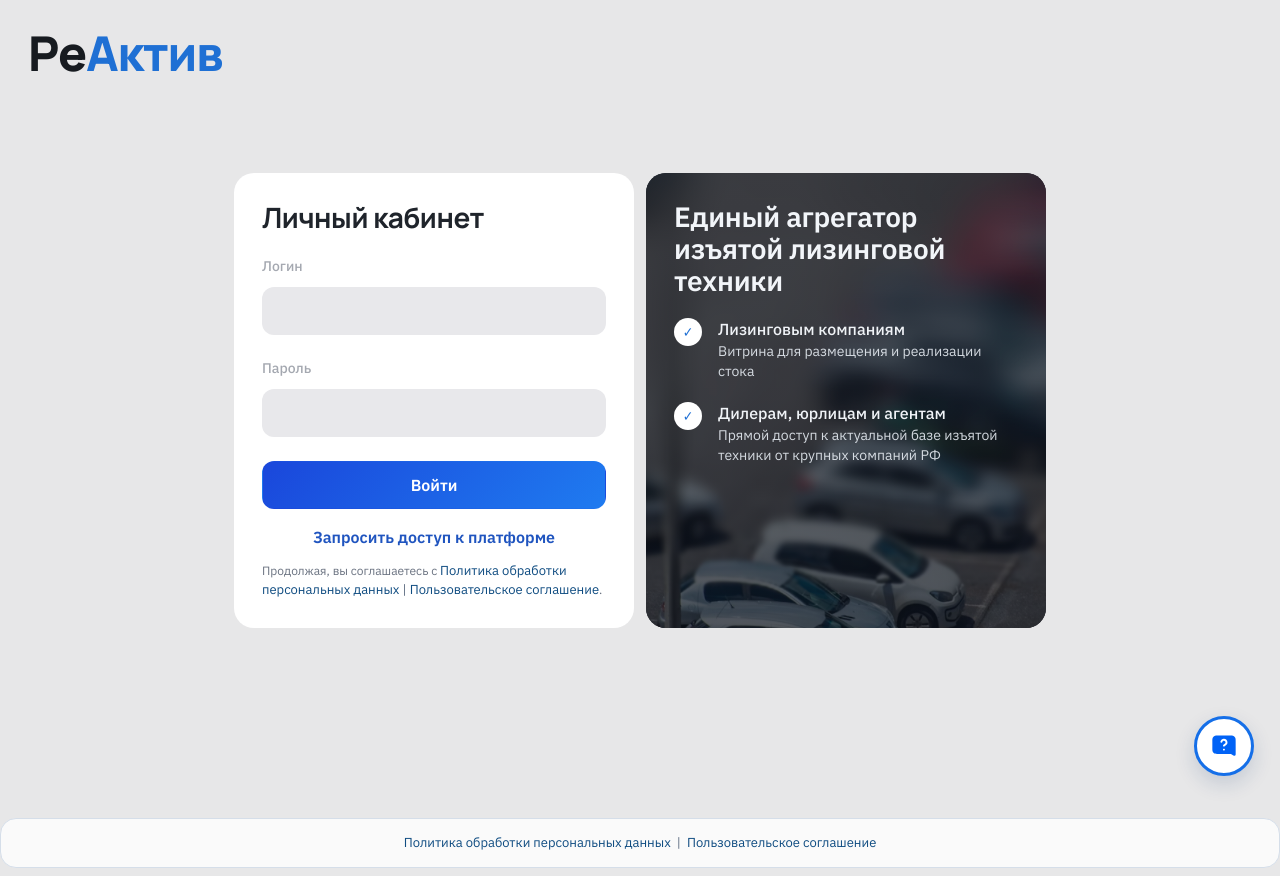
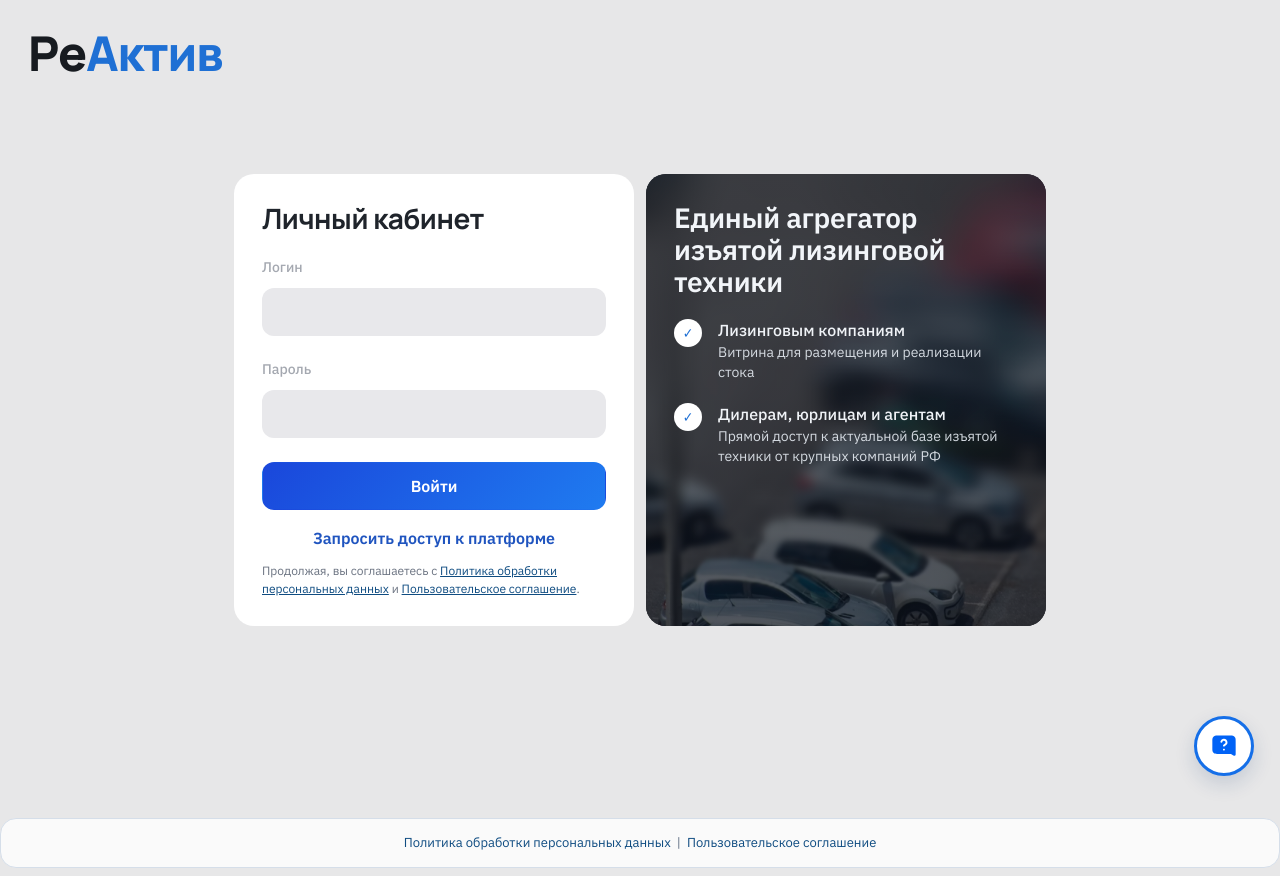
Before and after one commit to RomanOdokienko/ReActiv, a React (Vite) app in the folder frontend/: page /login in a window 1280 px wide. Built offline with nearby package versions, Linux system fonts and the light colour scheme; no server answers.

Commit message:
ui(legal): refine login consent copy

```diff
--- a/frontend/src/components/LegalLinks.tsx
+++ b/frontend/src/components/LegalLinks.tsx
@@ -11,30 +11,36 @@ interface LegalLinksProps {
   className?: string;
 }
 
+function LegalLink({
+  href,
+  label,
+}: {
+  href: string;
+  label: string;
+}) {
+  return (
+    <a href={href} target="_blank" rel="noopener noreferrer" title={label} aria-label={label}>
+      {label}
+    </a>
+  );
+}
+
+export function PrivacyPolicyLink() {
+  return <LegalLink href={PRIVACY_POLICY_URL} label={PRIVACY_POLICY_LABEL} />;
+}
+
+export function TermsLink() {
+  return <LegalLink href={TERMS_URL} label={TERMS_LABEL} />;
+}
+
 export function LegalLinks({ className = "" }: LegalLinksProps) {
   const normalizedClassName = className.trim();
 
   return (
     <span className={normalizedClassName || undefined}>
-      <a
-        href={PRIVACY_POLICY_URL}
-        target="_blank"
-        rel="noopener noreferrer"
-        title={PRIVACY_POLICY_LABEL}
-        aria-label={PRIVACY_POLICY_LABEL}
-      >
-        {PRIVACY_POLICY_LABEL}
-      </a>
+      <PrivacyPolicyLink />
       {" | "}
-      <a
-        href={TERMS_URL}
-        target="_blank"
-        rel="noopener noreferrer"
-        title={TERMS_LABEL}
-        aria-label={TERMS_LABEL}
-      >
-        {TERMS_LABEL}
-      </a>
+      <TermsLink />
     </span>
   );
 }
--- a/frontend/src/pages/LoginPage.tsx
+++ b/frontend/src/pages/LoginPage.tsx
@@ -2,7 +2,7 @@ import { useEffect, useState } from "react";
 import type { FormEvent } from "react";
 import { useLocation } from "react-router-dom";
 import { logActivityEvent, login } from "../api/client";
-import { LegalLinks } from "../components/LegalLinks";
+import { PrivacyPolicyLink, TermsLink } from "../components/LegalLinks";
 import type { AuthUser } from "../types/api";
 
 interface LoginPageProps {
@@ -131,7 +131,9 @@ export function LoginPage({ onLoginSuccess }: LoginPageProps) {
               </a>
               <p className="auth-legal-note">
                 {"\u041f\u0440\u043e\u0434\u043e\u043b\u0436\u0430\u044f, \u0432\u044b \u0441\u043e\u0433\u043b\u0430\u0448\u0430\u0435\u0442\u0435\u0441\u044c \u0441 "}
-                <LegalLinks className="legal-links legal-links--inline" />.
+                <PrivacyPolicyLink />
+                {" \u0438 "}
+                <TermsLink />.
               </p>
             </form>
             {error && <p className="error">{error}</p>}
```
